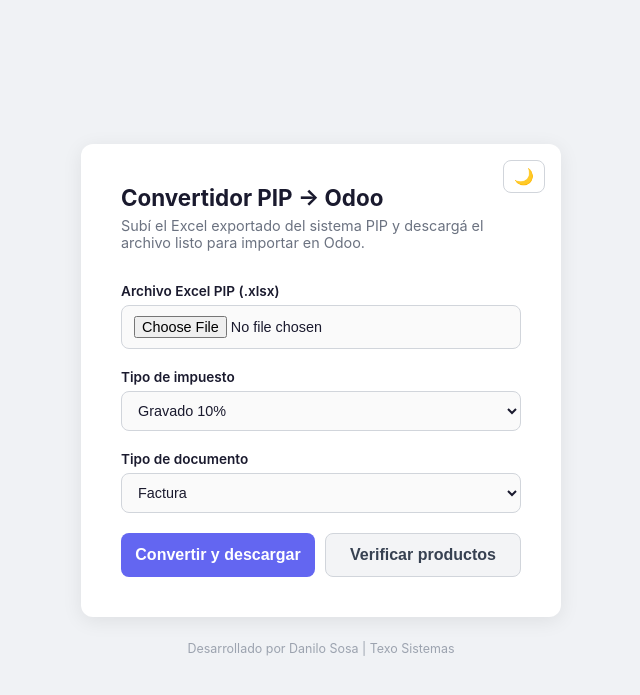
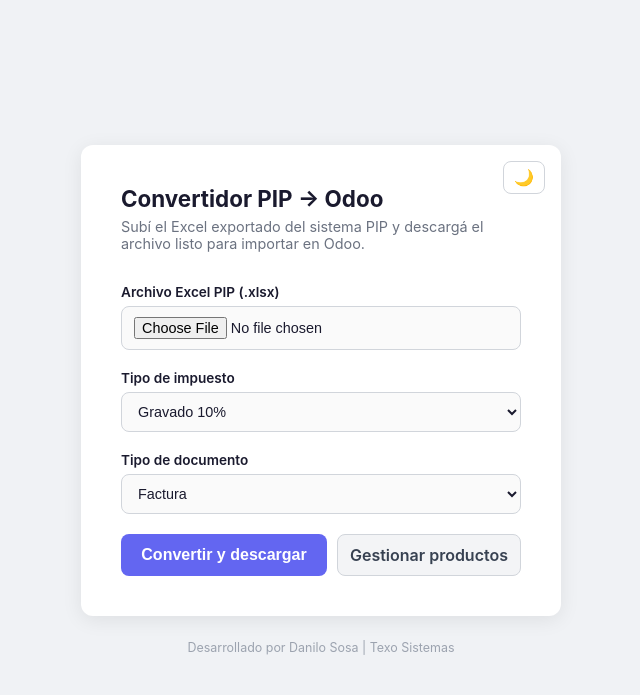
Before and after one commit to TEXO-SISTEMAS/convertidor-pip-odoo-web, a Flask app: page / in a window 1280 px wide. Shown: the top 695 px of the page, without its empty margins (319-959 px from the left). Run offline with Flask 3, Linux system fonts and the light colour scheme.

Commit message:
UI: reemplazar boton Verificar productos por link Gestionar productos
La verificacion ya ocurre automaticamente al convertir, por lo que el
boton de verificacion separado era redundante. Se reemplaza por acceso
directo a la gestion de productos personalizados.

Co-Authored-By: Claude Sonnet 4.6 <noreply@anthropic.com>

```diff
--- a/templates/index.html
+++ b/templates/index.html
@@ -97,6 +97,14 @@
       background: var(--btn-secondary-bg) !important;
       color: var(--btn-secondary-color) !important;
       border: 1.5px solid var(--btn-secondary-border) !important;
+      text-decoration: none;
+      display: flex;
+      align-items: center;
+      justify-content: center;
+      font-size: 1rem;
+      font-weight: 600;
+      border-radius: 8px;
+      cursor: pointer;
     }
 
     .alert {
@@ -173,7 +181,7 @@
 
       <div class="btn-row">
         <button type="submit">Convertir y descargar</button>
-        <button type="submit" formaction="/analizar" class="btn-verify">Verificar productos</button>
+        <a href="/productos" class="btn-verify">Gestionar productos</a>
       </div>
     </form>
   </div>
```
